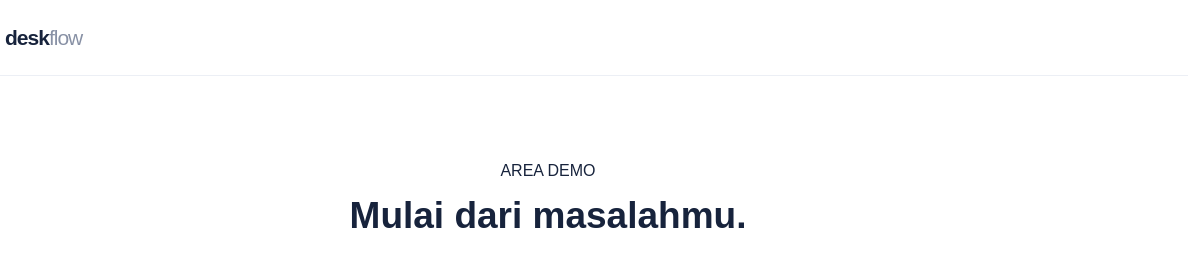
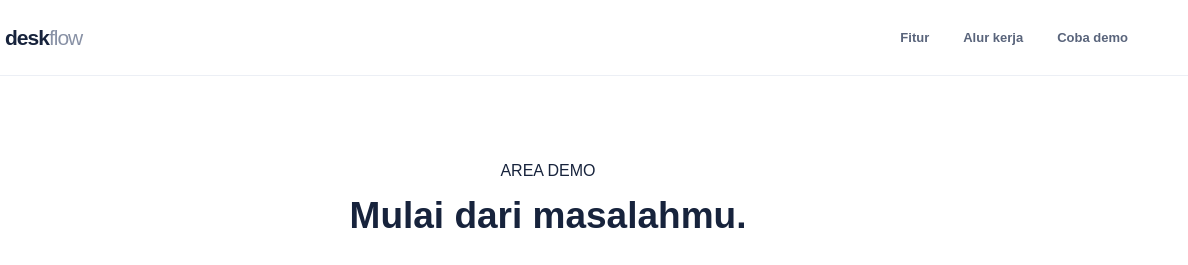
Before and after one commit to Mcghfry/Service-Desk-Management-System-SDMS-, a plain HTML site: page user.html in a window 1280 px wide. Shown: the top 265 px of the page, 92-1280 px from the left. Drawn offline with Linux system fonts and the light colour scheme.

Commit message:
Update user.html

```diff
--- a/user.html
+++ b/user.html
@@ -9,6 +9,12 @@
       <span class="brand-mark" aria-hidden="true"><span></span><span></span><span></span><span></span></span>
       <span>desk<span class="brand-light">flow</span></span>
     </a>
+    <button class="menu-toggle" id="menuToggle" type="button" aria-label="Buka navigasi" aria-expanded="false"><span></span><span></span></button>
+    <nav class="main-nav" id="mainNav" aria-label="Navigasi utama">
+      <a href="#fitur">Fitur</a>
+      <a href="#alur">Alur kerja</a>
+      <a href="#demo">Coba demo</a>
+    </nav>
   </header>
 
 
```
